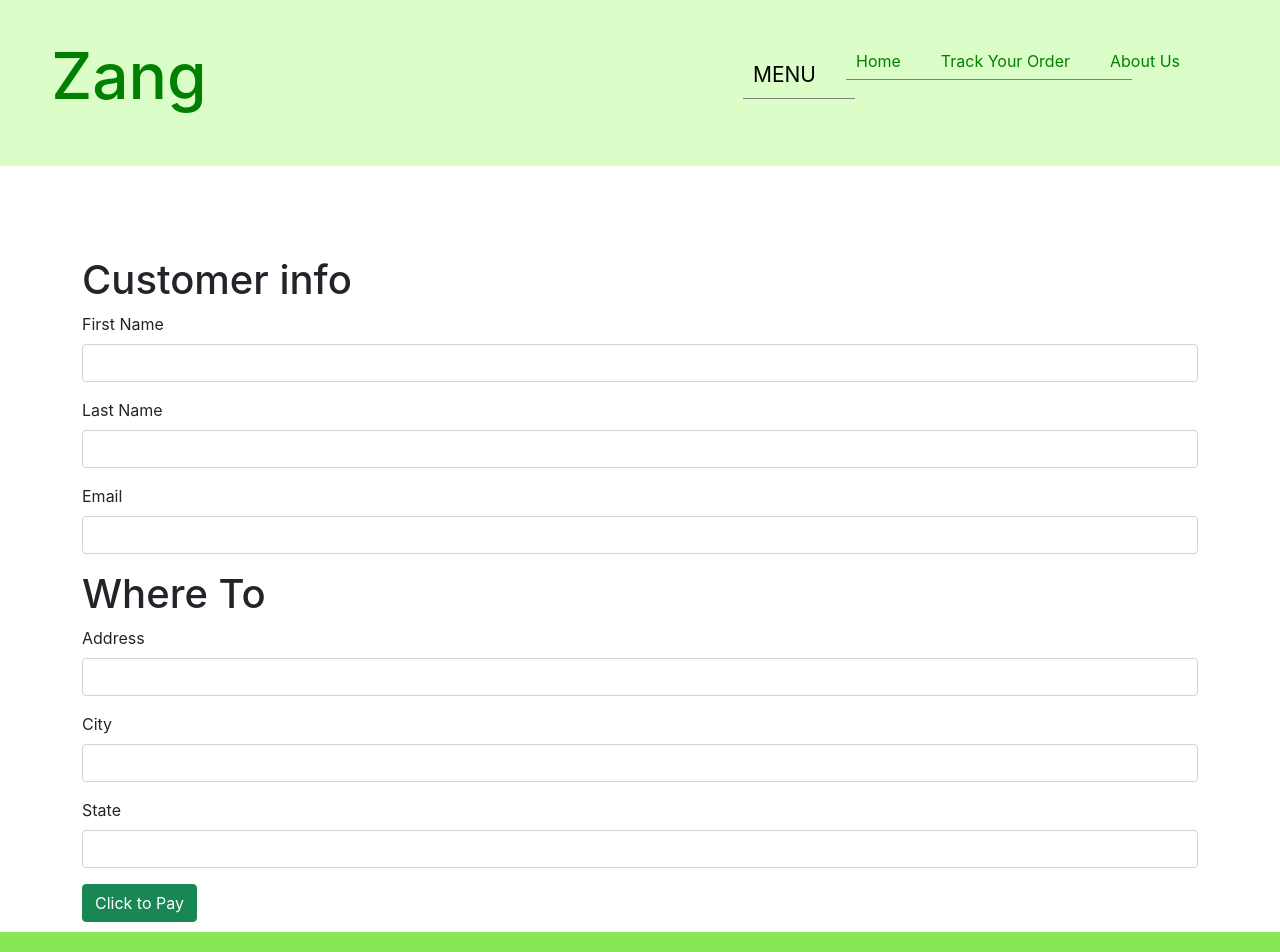
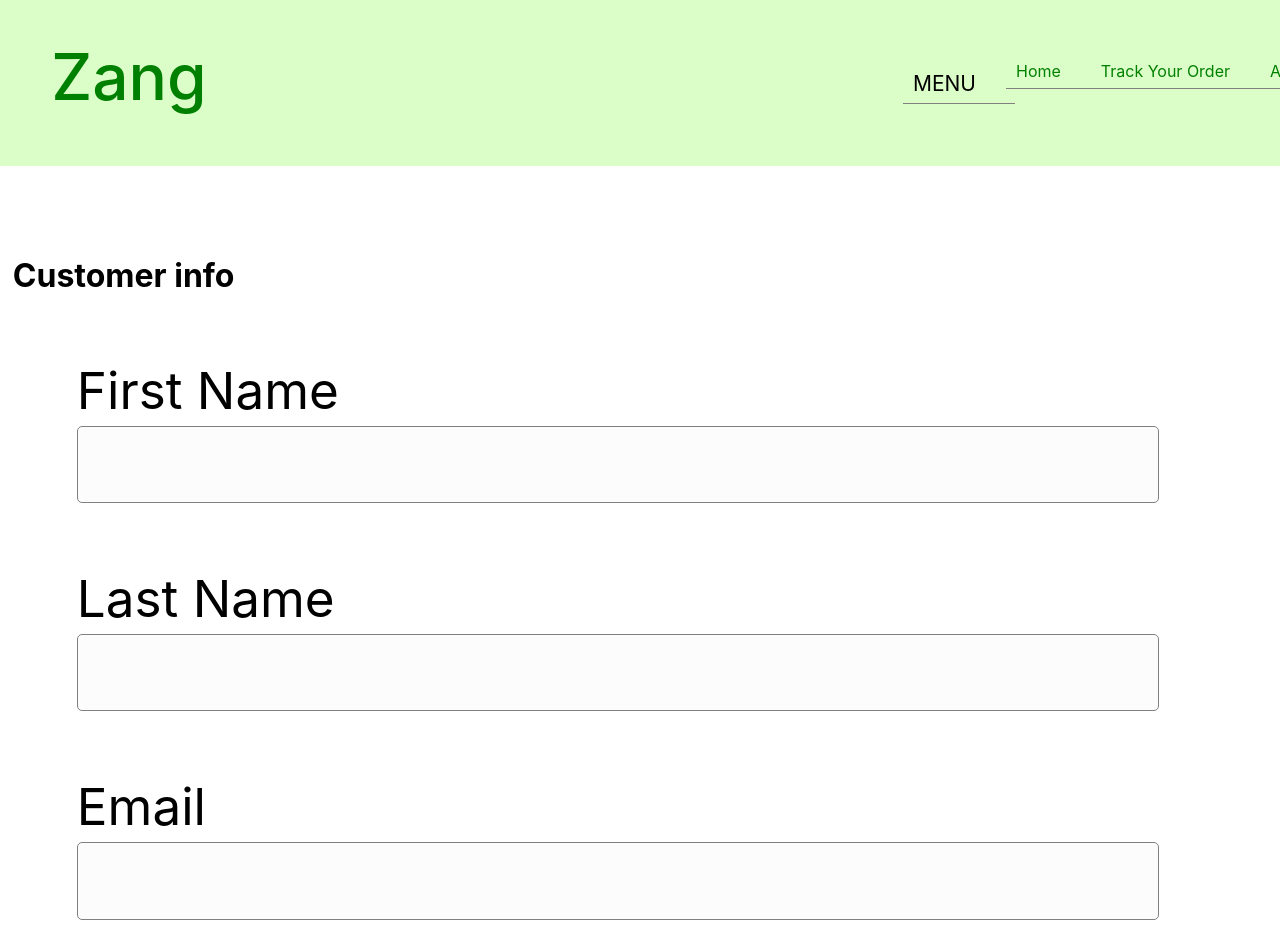
Before and after one commit to gourab99-tech/backupWebsite-3, a React (Create React App) app in the folder admin/: page /checkout in a window 1280 px wide. Shown: the top 952 px of the page. Built offline with nearby package versions, Linux system fonts and the light colour scheme.

Commit message:
Css arrangment of pages except home

```diff
--- a/admin/public/index.html
+++ b/admin/public/index.html
@@ -5,7 +5,7 @@
     <link rel="icon" href="%PUBLIC_URL%/favicon.ico" />
     <meta name="viewport" content="width=device-width, initial-scale=1" />
 
-    <link
+    <!-- <link
       href="https://cdn.jsdelivr.net/npm/bootstrap@5.1.3/dist/css/bootstrap.min.css"
       rel="stylesheet"
       integrity="sha384-1BmE4kWBq78iYhFldvKuhfTAU6auU8tT94WrHftjDbrCEXSU1oBoqyl2QvZ6jIW3"
@@ -14,7 +14,7 @@
     <link
       rel="stylesheet"
       href="https://cdn.jsdelivr.net/npm/bootstrap-icons@1.7.2/font/bootstrap-icons.css"
-    />
+    /> -->
     <title>Zang It</title>
   </head>
 
--- /dev/null
+++ b/admin/src/pages/Checkout.css
@@ -0,0 +1,43 @@
+.container{
+    margin-top: 20vw;
+    margin-left: 1vw;
+}
+
+.details{
+    flex-direction: column;
+    display: flex;
+    margin: 5vw;
+}
+
+.form-control{
+    width: 95%;
+    padding: 2vw 3vw;
+    border-radius: 5px;
+    box-sizing: border-box;
+    border: 1px solid grey;
+    font-size: 1rem;
+    font-weight: 400;
+    line-height: 1.5;
+    background-color: #fbfbfb9c;
+    outline: none;
+}
+
+.form-control:focus {
+    outline: none;
+    border: 1px solid #4d90fe;
+    box-shadow: 1px .5px 2px #4d90fe;
+}
+.form-label{
+    font-size: 4vw;
+    padding-bottom: 5px;
+}
+
+.btn1{
+    color: white;
+    background-color: green;
+    border-radius: 5px;
+    font-size: 4vw;
+    padding: 2vw 7vw;
+    position: relative;
+    left: 29%;
+}
--- a/admin/src/pages/Checkout.jsx
+++ b/admin/src/pages/Checkout.jsx
@@ -1,38 +1,39 @@
 import React from 'react'
 import { Link } from 'react-router-dom'
+import "./Checkout.css"
 
 const Checkout = () => {
   return (
 
-    <div className="container" style={{marginTop: "20vw"}}>
+    <div className="container">
         <h1>Customer info</h1>
         <form>
-        <div className="mb-3">
+        <div className="details">
             <label  className="form-label">First Name</label>
             <input type="text" className="form-control" />
         </div>
-        <div className="mb-3">
+        <div className="details">
             <label className="form-label">Last Name</label>
             <input type="text" className="form-control" />
         </div>
-        <div className="mb-3">
+        <div className="details">
             <label  className="form-label">Email</label>
             <input type="email" className="form-control" />
         </div>
         <h1>Where To</h1>
-        <div className="mb-3">
+        <div className="details">
             <label  className="form-label">Address</label>
             <input type="text" className="form-control" />
         </div>
-        <div className="mb-3">
+        <div className="details">
             <label className="form-label">City</label>
             <input type="text" className="form-control" />
         </div>
-        <div className="mb-3">
+        <div className="details">
             <label  className="form-label">State</label>
             <input type="text" className="form-control" />
         </div>
-        <Link to="/payment"><button type="submit" className="btn btn-success">Click to Pay</button></Link>
+        <Link to="/payment"><button type="submit" className="btn1">Click to Pay</button></Link>
         </form>
     </div>
 
--- a/admin/src/pages/TestProducts.css
+++ b/admin/src/pages/TestProducts.css
@@ -1,7 +1,8 @@
 .main{
 
     display: flex;
-    padding: 2vw;
+    padding: 0vw 2vw;
+    align-items: center;
     justify-content: space-between;
 }
 
@@ -18,6 +19,8 @@
     z-index: -1;
 
 }
+
+
 
 .priceTag{
     position: absolute;
@@ -40,12 +43,17 @@
 }
 
 .info-header{
+    position: relative;
     margin-bottom: 4vw;
     font-size: .99rem;
+    bottom: 7vw;
+
 }
 
 .info{
-    margin-top: 1vw;
+
+    position: relative;
+    bottom: 3vw;
 }
 
 .img1{
@@ -60,9 +68,20 @@
 
 
 /* quantity div */
+
+.btn{
+    outline: none;
+    border: .1px solid #cdcdcd;
+    padding: 6px 3vw;
+}
+
 .quantity{
     text-align: center;
     margin-top: 10vw;
+}
+
+.quantity-tag{
+    margin-bottom: 2vw;
 }
 
 .quantity button{
@@ -95,7 +114,7 @@
 
   /* Paybutton */
 
-  .orderBtn{
+  .orderBtn1{
     position: fixed;
   bottom: 0;
   width: calc(100% - 40px);
--- a/admin/src/pages/TestProducts.jsx
+++ b/admin/src/pages/TestProducts.jsx
@@ -73,7 +73,7 @@ const TestProducts = () => {
             </div>
           </div>
           <div className="quantity">
-            <div>Quantity</div>
+            <div className='quantity-tag'>Quantity</div>
             <div className="quantity-button">
               <button
                 className="btn"
@@ -118,7 +118,7 @@ const TestProducts = () => {
             </div>
           </div>
           <div className="quantity">
-            <div>Quantity</div>
+            <div className='quantity-tag'>Quantity</div>
             <div className="quantity-button">
               <button
                 className="btn"
@@ -163,7 +163,7 @@ const TestProducts = () => {
             </div>
           </div>
           <div className="quantity">
-            <div>Quantity</div>
+            <div className='quantity-tag'>Quantity</div>
             <div className="quantity-button">
               <button
                 className="btn"
@@ -208,7 +208,7 @@ const TestProducts = () => {
             </div>
           </div>
           <div className="quantity">
-            <div>Quantity</div>
+            <div className='quantity-tag'>Quantity</div>
             <div className="quantity-button">
               <button
                 className="btn"
@@ -253,7 +253,7 @@ const TestProducts = () => {
             </div>
           </div>
           <div className="quantity">
-            <div>Quantity</div>
+            <div className='quantity-tag'>Quantity</div>
             <div className="quantity-button">
               <button
                 className="btn"
@@ -298,7 +298,7 @@ const TestProducts = () => {
             </div>
           </div>
           <div className="quantity">
-            <div>Quantity</div>
+            <div className='quantity-tag'>Quantity</div>
             <div className="quantity-button">
               <button
                 className="btn"
@@ -343,7 +343,7 @@ const TestProducts = () => {
             </div>
           </div>
           <div className="quantity">
-            <div>Quantity</div>
+            <div className='quantity-tag'>Quantity</div>
             <div className="quantity-button">
               <button
                 className="btn"
@@ -386,7 +386,7 @@ const TestProducts = () => {
             </div>
           </div>
           <div className="quantity">
-            <div>Quantity</div>
+            <div className='quantity-tag'>Quantity</div>
             <div className="quantity-button">
               <button
                 className="btn"
@@ -412,7 +412,7 @@ const TestProducts = () => {
         </div>
         <p><i className="arrow down"></i></p>
         <hr />
-        <Link to="/checkout"><button className="orderBtn" >Pay Rs. {total}</button></Link>
+        <Link to="/checkout"><button className="orderBtn1" >Pay Rs. {total}</button></Link>
     </section>
     </>
   );
```
